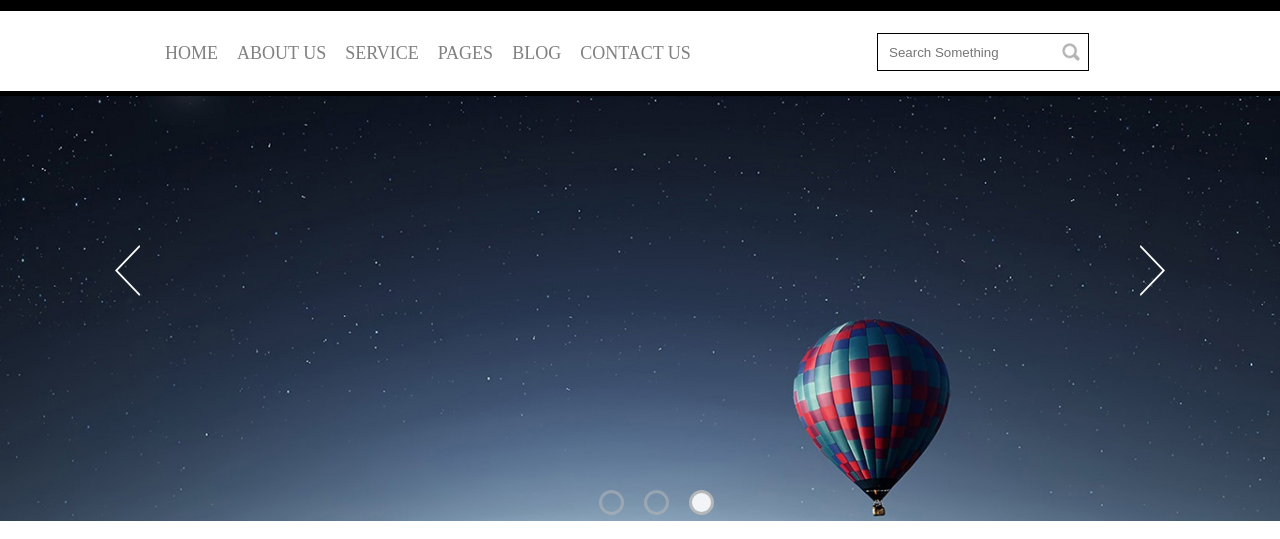
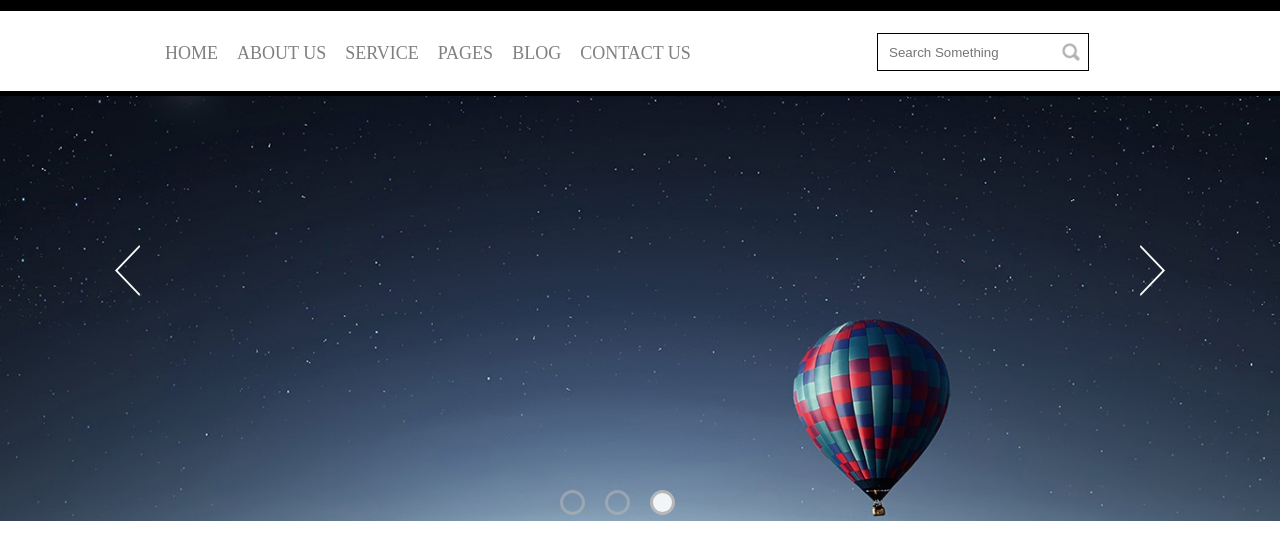
Before and after one commit to victorbrunacio/Primeiro-projeto, a plain HTML site: page index.html in a window 1280 px wide. Shown: the part 49-588 px from the top of the page. Drawn offline with Linux system fonts and the light colour scheme.

Commit message:
ultimo detalhe

```diff
--- a/css/main.css
+++ b/css/main.css
@@ -118,7 +118,7 @@ button.slick-next {
     margin: 0 auto;
     width: 50%;
     position: absolute;
-    left: 46%;
+    left: 43%;
     top: 90%;
 }
 .slick-dots li {
```
